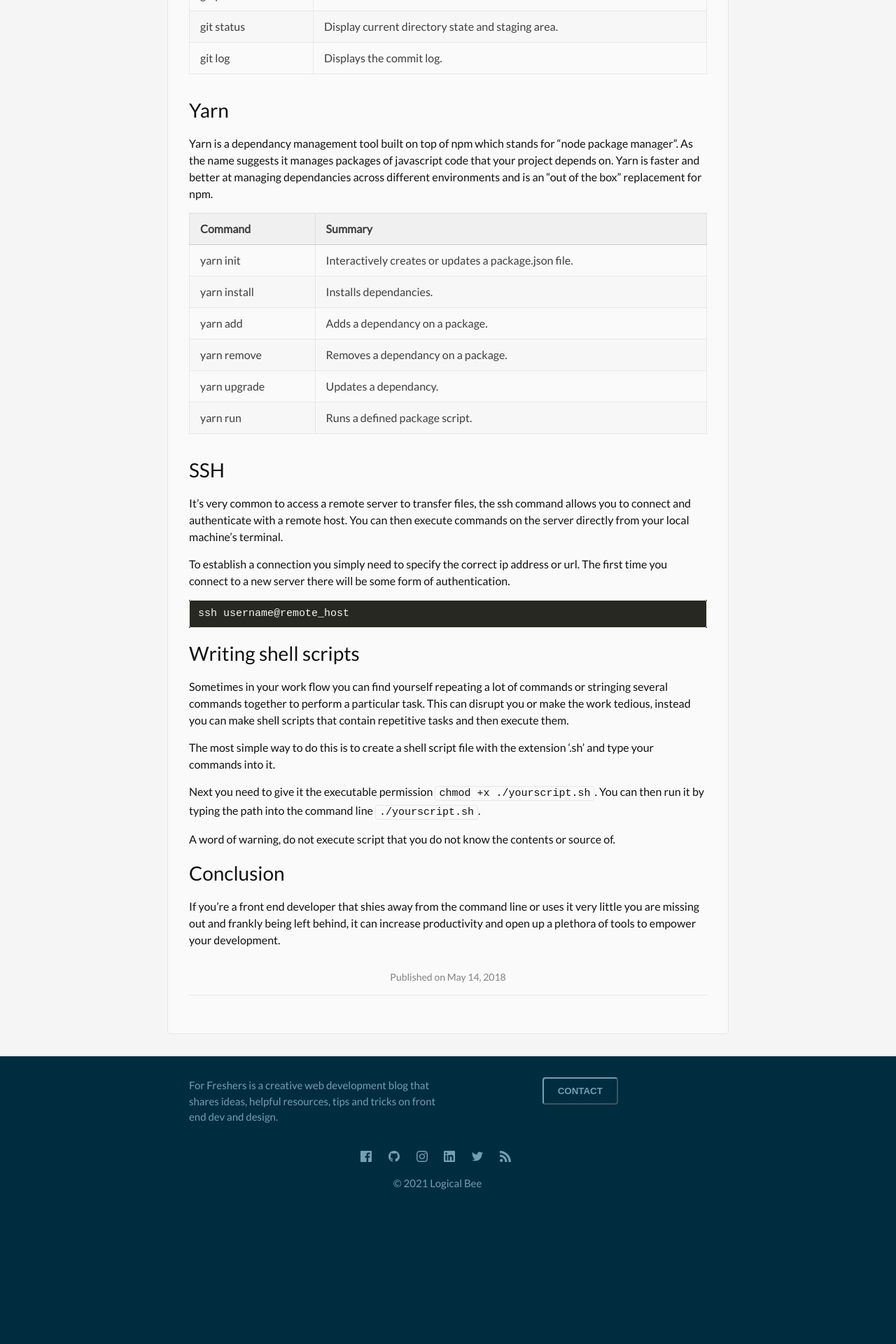
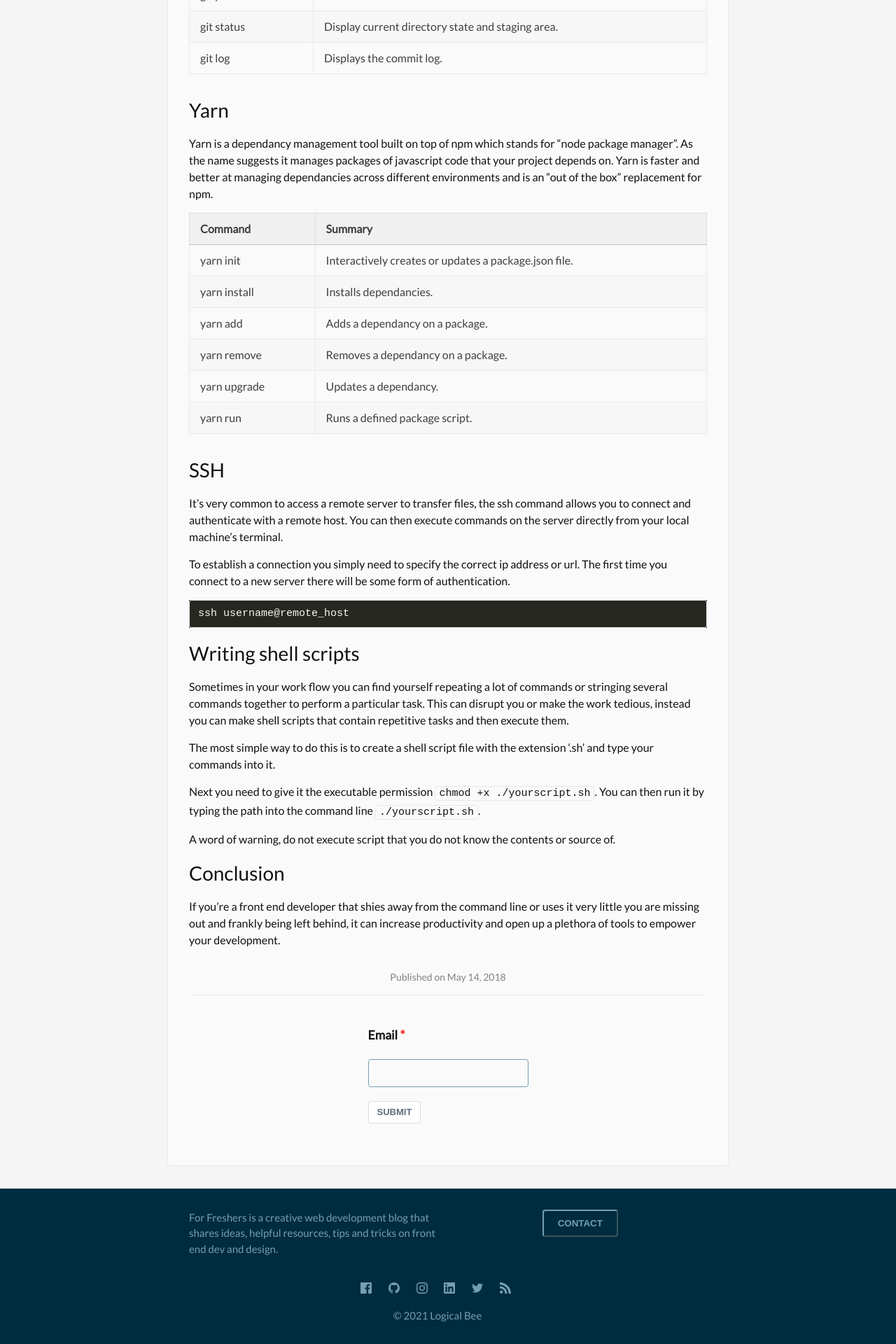
Before and after one commit to forfreshers/forfreshers.github.io, a Jekyll site: the page built from _posts/2018-05-14-10-things-a-front-end-developer-should-know-in-terminal.md, in a window 1280 px wide. Shown: the part 3412-5332 px from the top of the page at 70% size. Built offline with Jekyll 4.4.1, drawn with Linux system fonts in a browser that asks for light colours; before the commit the page ends 5144 px from its top, so only the background shows below that.

```diff
--- a/_includes/author.html
+++ b/_includes/author.html
@@ -5,5 +5,56 @@
 
 	You can contact me at sushanth.uk@gmail.com,</p>
   </div> -->
-  <script type="text/javascript" src="https://camp.forfreshers.in/form/generate.js?id=1"></script>
+  <style type="text/css" scoped>
+    .mauticform_wrapper { max-width: 600px; margin: 10px auto; }
+    .mauticform-innerform {}
+    .mauticform-post-success {}
+    .mauticform-name { font-weight: bold; font-size: 1.5em; margin-bottom: 3px; }
+    .mauticform-description { margin-top: 2px; margin-bottom: 10px; }
+    .mauticform-error { margin-bottom: 10px; color: red; }
+    .mauticform-message { margin-bottom: 10px;color: green; }
+    .mauticform-row { display: block; margin-bottom: 20px; }
+    .mauticform-label { font-size: 1.1em; display: block; font-weight: bold; margin-bottom: 5px; }
+    .mauticform-row.mauticform-required .mauticform-label:after { color: #e32; content: " *"; display: inline; }
+    .mauticform-helpmessage { display: block; font-size: 0.9em; margin-bottom: 3px; }
+    .mauticform-errormsg { display: block; color: red; margin-top: 2px; }
+    .mauticform-selectbox, .mauticform-input, .mauticform-textarea { width: 100%; padding: 0.5em 0.5em; border: 1px solid #CCC; background: #fff; box-shadow: 0px 0px 0px #fff inset; border-radius: 4px; box-sizing: border-box; }
+    .mauticform-checkboxgrp-row {}
+    .mauticform-checkboxgrp-label { font-weight: normal; }
+    .mauticform-checkboxgrp-checkbox {}
+    .mauticform-radiogrp-row {}
+    .mauticform-radiogrp-label { font-weight: normal; }
+    .mauticform-radiogrp-radio {}
+    .mauticform-button-wrapper .mauticform-button.btn-default, .mauticform-pagebreak-wrapper .mauticform-pagebreak.btn-default { color: #5d6c7c;background-color: #ffffff;border-color: #dddddd;}
+    .mauticform-button-wrapper .mauticform-button, .mauticform-pagebreak-wrapper .mauticform-pagebreak { display: inline-block;margin-bottom: 0;font-weight: 600;text-align: center;vertical-align: middle;cursor: pointer;background-image: none;border: 1px solid transparent;white-space: nowrap;padding: 6px 12px;font-size: 13px;line-height: 1.3856;border-radius: 3px;-webkit-user-select: none;-moz-user-select: none;-ms-user-select: none;user-select: none;}
+    .mauticform-button-wrapper .mauticform-button.btn-default[disabled], .mauticform-pagebreak-wrapper .mauticform-pagebreak.btn-default[disabled] { background-color: #ffffff; border-color: #dddddd; opacity: 0.75; cursor: not-allowed; }
+    .mauticform-pagebreak-wrapper .mauticform-button-wrapper {  display: inline; }
+</style>
+<div id="mauticform_wrapper_subscribersform" class="mauticform_wrapper">
+    <form autocomplete="false" role="form" method="post" action="http://camp.forfreshers.in/form/submit?formId=1" id="mauticform_subscribersform" data-mautic-form="subscribersform" enctype="multipart/form-data">
+        <div class="mauticform-error" id="mauticform_subscribersform_error"></div>
+        <div class="mauticform-message" id="mauticform_subscribersform_message"></div>
+        <div class="mauticform-innerform">
+
+
+          <div class="mauticform-page-wrapper mauticform-page-1" data-mautic-form-page="1">
+
+            <div id="mauticform_subscribersform_email" data-validate="email" data-validation-type="email" class="mauticform-row mauticform-email mauticform-field-1 mauticform-required">
+                <label id="mauticform_label_subscribersform_email" for="mauticform_input_subscribersform_email" class="mauticform-label">Email</label>
+                <input id="mauticform_input_subscribersform_email" name="mauticform[email]" value="" class="mauticform-input" type="email">
+                <span class="mauticform-errormsg" style="display: none;">This is required.</span>
+            </div>
+
+            <div id="mauticform_subscribersform_submit" class="mauticform-row mauticform-button-wrapper mauticform-field-2">
+                <button type="submit" name="mauticform[submit]" id="mauticform_input_subscribersform_submit" value="" class="mauticform-button btn btn-default">Submit</button>
+            </div>
+            </div>
+        </div>
+
+        <input type="hidden" name="mauticform[formId]" id="mauticform_subscribersform_id" value="1">
+        <input type="hidden" name="mauticform[return]" id="mauticform_subscribersform_return" value="">
+        <input type="hidden" name="mauticform[formName]" id="mauticform_subscribersform_name" value="subscribersform">
+
+        </form>
 </div>
+</div>
```
